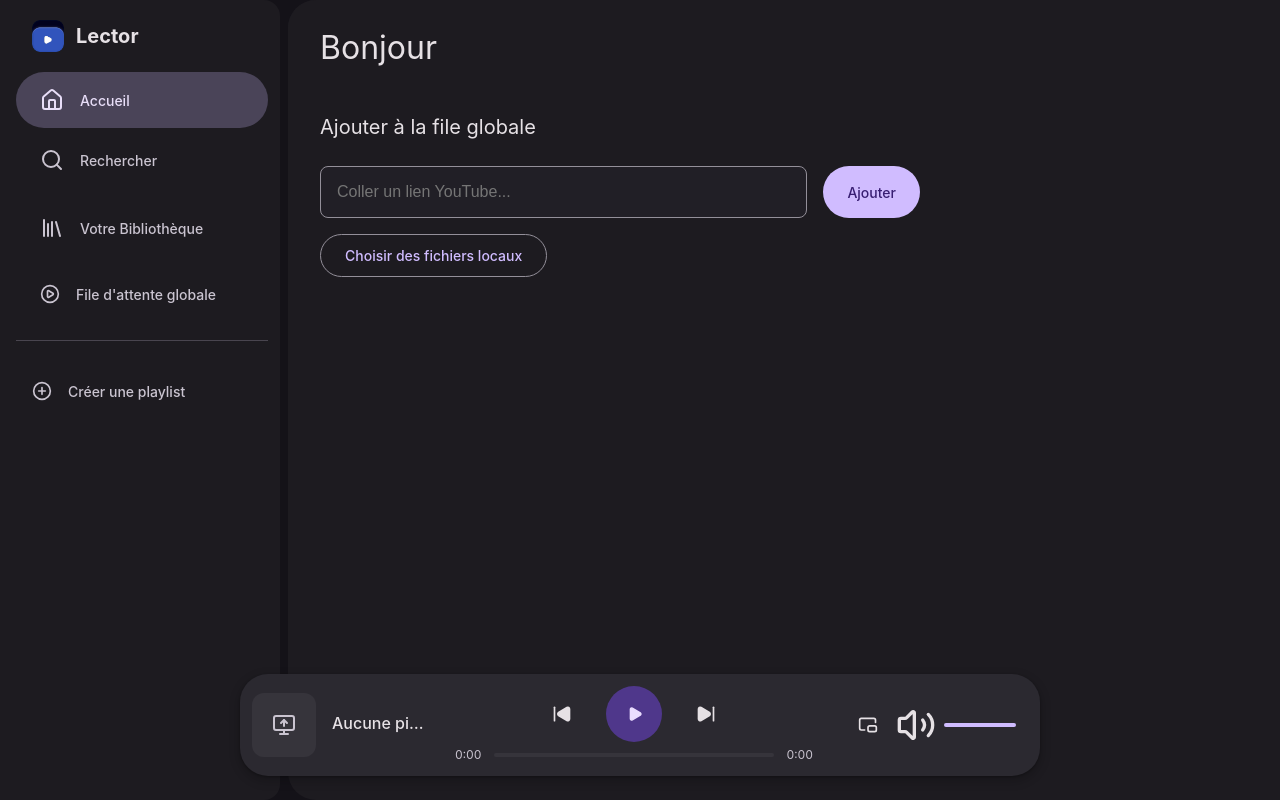
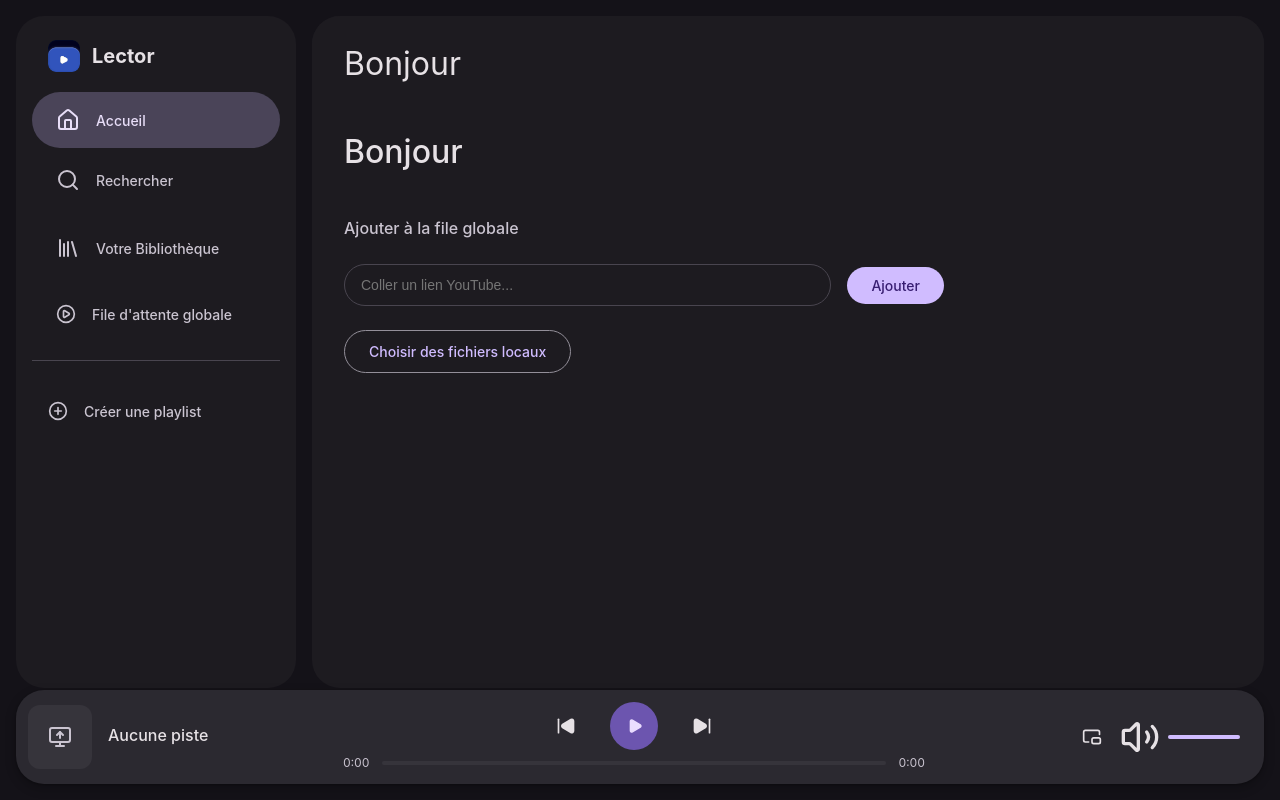
Before and after one commit to botooooh/Lector, a React (Vite) app: page / in a window 1280 px wide. Built offline with nearby package versions, Linux system fonts and the light colour scheme.

Commit message:
style: Perfect match with Figma Material Expressive layout

```diff
--- a/src/App.jsx
+++ b/src/App.jsx
@@ -232,10 +232,14 @@ function App() {
         <div className="main-content">
           {currentView.type === 'home' && (
             <div style={{ marginTop: '24px' }}>
-              <h3 className="header-title" style={{ fontSize: '20px' }}>Ajouter à la file globale</h3>
-              <div style={{ display: 'flex', gap: '16px', maxWidth: '600px', marginBottom: '16px' }}>
-                <input type="text" className="input-field" placeholder="Coller un lien YouTube..." value={ytInput} onChange={e => setYtInput(e.target.value)} onKeyDown={e => e.key === 'Enter' && handleAddYtToQueue()} />
-                <button className="btn-primary" onClick={handleAddYtToQueue}>Ajouter</button>
+              <h2 style={{ fontSize: '32px', marginBottom: '40px', fontWeight: '500' }}>Bonjour</h2>
+
+              <div style={{ marginBottom: '24px' }}>
+                <h3 style={{ fontSize: '16px', fontWeight: '500', marginBottom: '24px', color: 'var(--md-sys-color-on-surface-variant)' }}>Ajouter à la file globale</h3>
+                <div style={{ display: 'flex', gap: '16px', maxWidth: '600px', alignItems: 'center' }}>
+                  <input type="text" className="input-field" placeholder="Coller un lien YouTube..." value={ytInput} onChange={e => setYtInput(e.target.value)} onKeyDown={e => e.key === 'Enter' && handleAddYtToQueue()} />
+                  <button className="btn-primary" onClick={handleAddYtToQueue}>Ajouter</button>
+                </div>
               </div>
               <label className="btn-secondary" style={{ cursor: 'pointer', display: 'inline-block' }}>
                 Choisir des fichiers locaux
--- a/src/index.css
+++ b/src/index.css
@@ -61,6 +61,8 @@ button { background: none; border: none; cursor: pointer; color: inherit; font-f
   display: flex;
   height: 100vh;
   background-color: var(--md-sys-color-background);
+  padding: 16px 16px 112px 16px;
+  gap: 16px;
 }
 
 /* Sidebar */
@@ -69,10 +71,10 @@ button { background: none; border: none; cursor: pointer; color: inherit; font-f
   background-color: var(--md-sys-color-surface);
   display: flex;
   flex-direction: column;
-  padding: 12px 12px 12px 16px;
+  padding: 16px;
   gap: 12px;
-  border-radius: 0 var(--md-sys-shape-corner-large) var(--md-sys-shape-corner-large) 0;
-  margin-right: 8px;
+  border-radius: var(--md-sys-shape-corner-extra-large);
+  height: 100%;
 }
 
 .nav-section {
@@ -116,22 +118,21 @@ button { background: none; border: none; cursor: pointer; color: inherit; font-f
 .main-view {
   flex: 1;
   background-color: var(--md-sys-color-surface-container-low);
-  border-radius: var(--md-sys-shape-corner-extra-large) 0 0 var(--md-sys-shape-corner-extra-large);
+  border-radius: var(--md-sys-shape-corner-extra-large);
   overflow-y: auto;
   position: relative;
   display: flex;
   flex-direction: column;
-  padding-bottom: 160px; /* Space for widget */
+  padding-bottom: 32px;
+  height: 100%;
 }
 
 /* Material 3 Floating Player */
 .player-bar {
   position: fixed;
-  bottom: 24px;
-  left: 50%;
-  transform: translateX(-50%);
-  width: 90%;
-  max-width: 800px;
+  bottom: 16px;
+  left: 16px;
+  width: calc(100% - 32px);
   background-color: var(--md-sys-color-surface-container-high);
   border-radius: var(--md-sys-shape-corner-extra-large);
   display: flex;
@@ -242,10 +243,10 @@ button { background: none; border: none; cursor: pointer; color: inherit; font-f
 .control-btn:active { transform: scale(0.9); }
 
 .play-btn {
-  background-color: var(--md-sys-color-primary-container);
+  background-color: #6C55AF; /* Custom purple from mockup */
   color: var(--md-sys-color-on-primary-container);
-  width: 56px;
-  height: 56px;
+  width: 48px;
+  height: 48px;
 }
 .play-btn:hover {
   background-color: var(--md-sys-color-primary);
@@ -374,8 +375,8 @@ button { background: none; border: none; cursor: pointer; color: inherit; font-f
 
 /* Common UI */
 .btn-primary {
-  background-color: var(--md-sys-color-primary);
-  color: var(--md-sys-color-on-primary);
+  background-color: #D0BCFF; /* From mockup */
+  color: #381E72;
   border-radius: var(--md-sys-shape-corner-full);
   padding: 10px 24px;
   font-weight: 500;
@@ -399,17 +400,17 @@ button { background: none; border: none; cursor: pointer; color: inherit; font-f
 .header-title { font-size: 32px; font-weight: 400; margin-bottom: 24px; color: var(--md-sys-color-on-surface); }
 
 .input-field {
-  background-color: var(--md-sys-color-surface-container);
-  border: 1px solid var(--md-sys-color-outline);
+  background-color: transparent;
+  border: 1px solid var(--md-sys-color-outline-variant);
   color: var(--md-sys-color-on-surface);
-  padding: 16px;
-  border-radius: var(--md-sys-shape-corner-small);
+  padding: 12px 16px;
+  border-radius: var(--md-sys-shape-corner-full);
   width: 100%;
-  font-size: 16px;
+  font-size: 14px;
   outline: none;
   transition: border-color 0.2s;
 }
-.input-field:focus { border-color: var(--md-sys-color-primary); border-width: 2px; padding: 15px; }
+.input-field:focus { border-color: var(--md-sys-color-primary); border-width: 1px; }
 
 .track-list { display: flex; flex-direction: column; gap: 4px; }
 .track-row {
```
